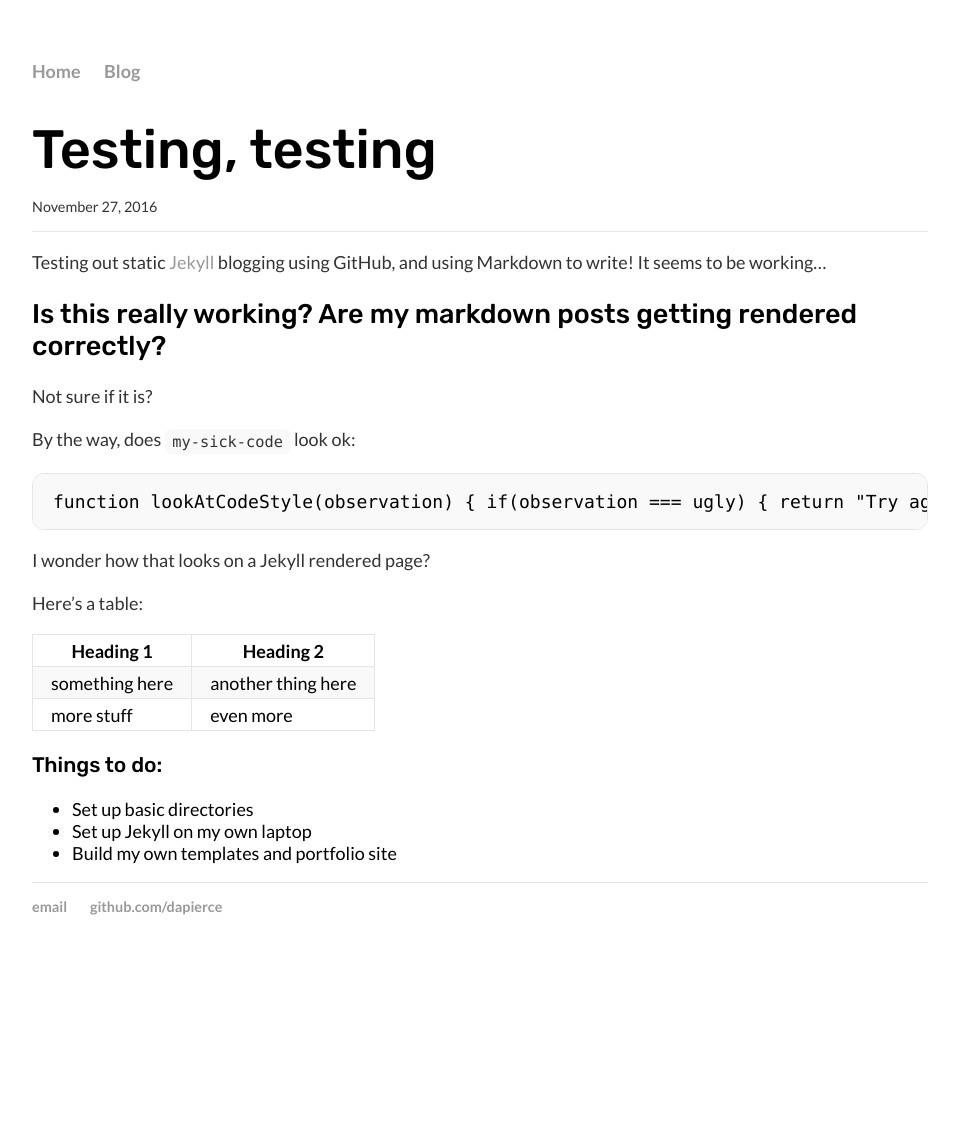
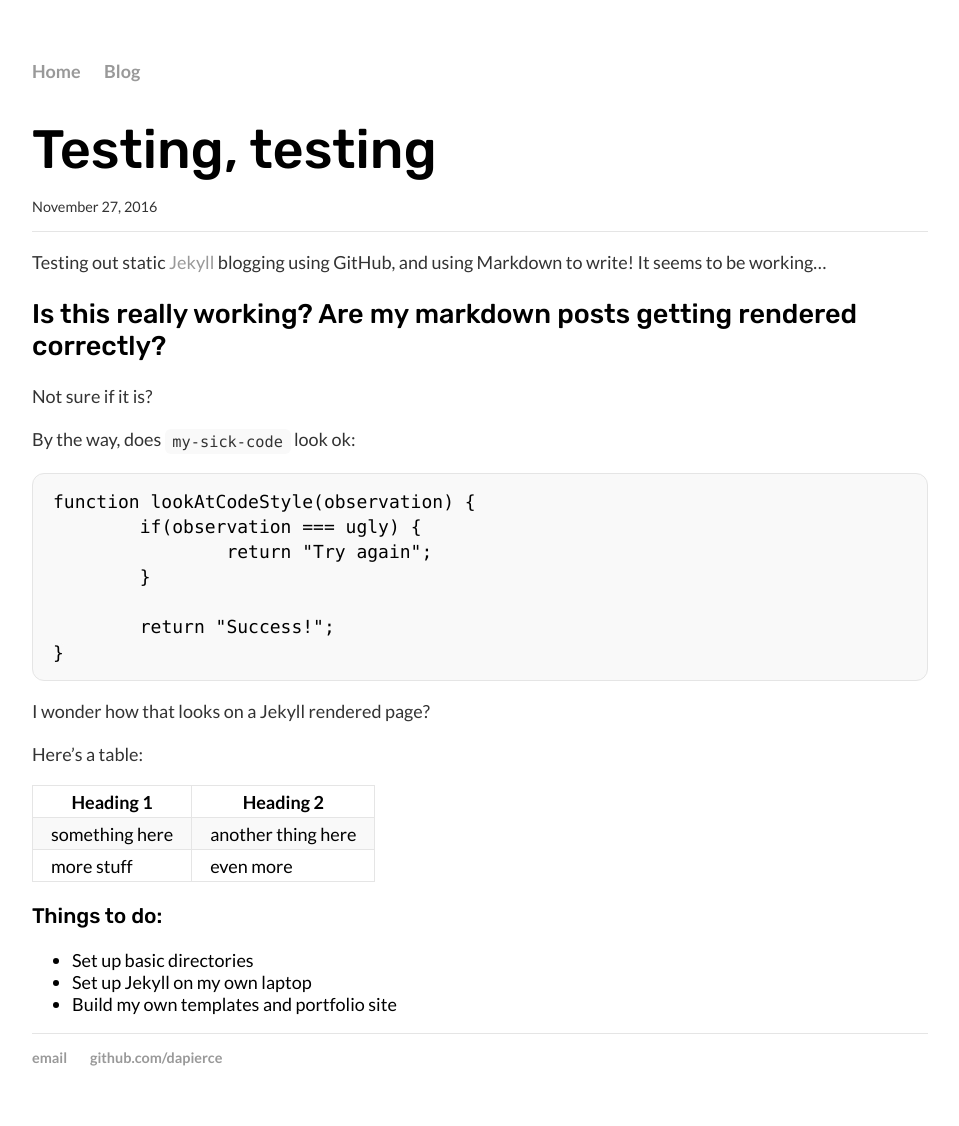
Before and after one commit to dapierce/dapierce.github.io-archive, a Jekyll site: the page built from _posts/2016-11-27-testing.md, in a window 1280 px wide. Shown: the whole page, without its empty margins (160-1119 px from the left). Built offline with Jekyll 4.4.1, drawn with Linux system fonts in a browser that asks for light colours; before the commit the page ends 975 px from its top, so only the background shows below that.

Commit message:
Update main.css

```diff
--- a/css/main.css
+++ b/css/main.css
@@ -104,9 +104,6 @@ pre {
   padding: 15px 20px;
   font-size: 100%;
   line-height: 1.4;
-  white-space: nowrap;
-  word-break: break-all;
-  word-wrap: break-word;
   background-color: #f9f9f9;
   border-radius: 12px;
   border: 1px solid #e5e5e5;
```
